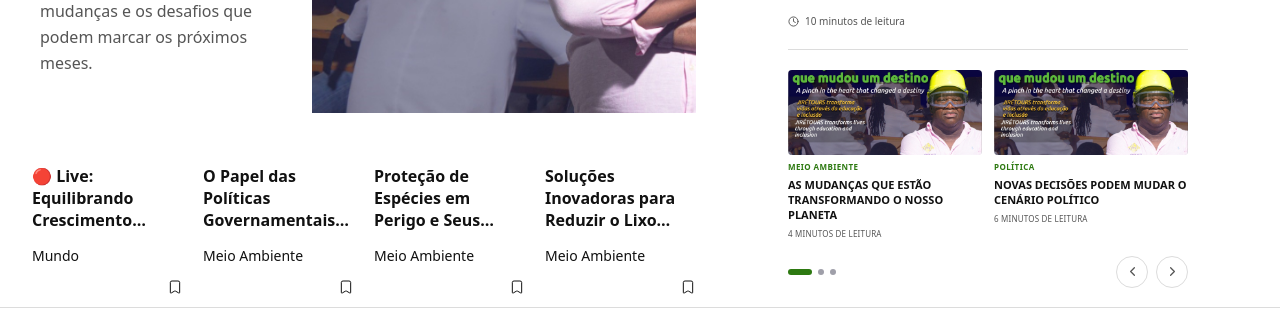
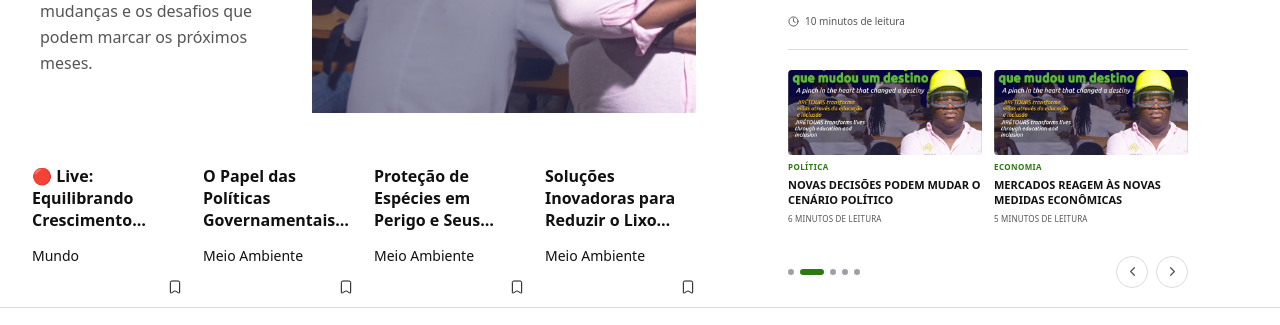
Before and after one commit to denatec/social-360, a Next.js app: page / in a window 1280 px wide. Shown: the part 897-1222 px from the top of the page. Built offline with nearby package versions, Linux system fonts and the light colour scheme.

Commit message:
Alterando no momento2

```diff
--- a/components/home/LatestNews.tsx
+++ b/components/home/LatestNews.tsx
@@ -1,15 +1,19 @@
 "use client";
 
 import Image from "next/image";
-import { ChevronLeft, ChevronRight, Clock } from "lucide-react";
-import { useState } from "react";
+import {
+  ChevronLeft,
+  ChevronRight,
+  Clock,
+} from "lucide-react";
+import { useEffect, useState } from "react";
 
 const latestNews = [
   {
     id: 1,
     category: "Mundo",
     title: "UM APERTO NO CORAÇÃO QUE MUDOU O DESTINO",
-    image: "/CAPA.png",
+    image: "/WhatsApp Image 2026-09-06 at 10.46.57.jpeg",
     time: "10 minutos de leitura",
   },
   {
@@ -50,50 +54,179 @@ const latestNews = [
 ];
 
 export function LatestNews() {
-  // Notícia principal
+  // =====================================================
+  // NOTÍCIA PRINCIPAL
+  // =====================================================
+
   const mainNews = latestNews[0];
 
-  // Notícias secundárias
+  // =====================================================
+  // NOTÍCIAS SECUNDÁRIAS
+  // =====================================================
+
   const secondaryNews = latestNews.slice(1);
 
-  // Cada slide mostra 2 notícias
-  const [slide, setSlide] = useState(0);
+  /*
+   * Mostramos 2 notícias ao mesmo tempo.
+   *
+   * Criamos clones:
+   *
+   * [últimas 2]
+   * [todas as notícias]
+   * [primeiras 2]
+   *
+   * Isso permite que o carrossel seja infinito.
+   */
 
-  const totalSlides = Math.ceil(secondaryNews.length / 2);
+  const visibleCount = 2;
 
-  // Próximo slide
+  const firstClones = secondaryNews.slice(0, visibleCount);
+  const lastClones = secondaryNews.slice(-visibleCount);
+
+  const carouselNews = [
+    ...lastClones,
+    ...secondaryNews,
+    ...firstClones,
+  ];
+
+  /*
+   * Começamos depois dos clones iniciais.
+   */
+  const [currentIndex, setCurrentIndex] =
+    useState(visibleCount);
+
+  /*
+   * Controla se a transição está ativa.
+   */
+  const [isTransitioning, setIsTransitioning] =
+    useState(true);
+
+  // =====================================================
+  // TAMANHO DE CADA CARD
+  // =====================================================
+
+  /*
+   * Cada card ocupa metade da área.
+   *
+   * O gap fica separado através do cálculo.
+   */
+
+  const cardWidth = "calc(50% - 6px)";
+
+  // =====================================================
+  // PRÓXIMO
+  // =====================================================
+
   const nextSlide = () => {
-    setSlide((current) => {
-      if (current >= totalSlides - 1) {
-        return 0;
+    if (!isTransitioning) return;
+
+    setCurrentIndex((current) => current + 1);
+  };
+
+  // =====================================================
+  // ANTERIOR
+  // =====================================================
+
+  const previousSlide = () => {
+    if (!isTransitioning) return;
+
+    setCurrentIndex((current) => current - 1);
+  };
+
+  // =====================================================
+  // TRANSITION END
+  // =====================================================
+
+  const handleTransitionEnd = () => {
+    /*
+     * Chegamos aos primeiros clones.
+     *
+     * Exemplo:
+     *
+     * 1 2 3 4 5 1 2
+     *           ↑
+     *         clone
+     *
+     * Voltamos silenciosamente para o início real.
+     */
+
+    if (
+      currentIndex >=
+      secondaryNews.length + visibleCount
+    ) {
+      setIsTransitioning(false);
+
+      setCurrentIndex(visibleCount);
+
+      requestAnimationFrame(() => {
+        requestAnimationFrame(() => {
+          setIsTransitioning(true);
+        });
+      });
     }
 
-      return current + 1;
+    /*
+     * Chegamos aos clones do final.
+     *
+     * Exemplo:
+     *
+     * 5 1 2 3 4 5 1 2
+     * ↑
+     * clone
+     */
+
+    if (currentIndex <= 0) {
+      setIsTransitioning(false);
+
+      setCurrentIndex(
+        secondaryNews.length
+      );
+
+      requestAnimationFrame(() => {
+        requestAnimationFrame(() => {
+          setIsTransitioning(true);
         });
+      });
+    }
   };
 
-  // Slide anterior
-  const previousSlide = () => {
-    setSlide((current) => {
-      if (current <= 0) {
-        return totalSlides - 1;
-      }
+  // =====================================================
+  // AUTO PLAY
+  // =====================================================
 
-      return current - 1;
-    });
-  };
+  useEffect(() => {
+    const timer = setInterval(() => {
+      setCurrentIndex((current) => current + 1);
+    }, 6000);
+
+    return () => clearInterval(timer);
+  }, []);
+
+  // =====================================================
+  // INDICADOR ATUAL
+  // =====================================================
+
+  const realIndex =
+    (currentIndex - visibleCount) %
+    secondaryNews.length;
+
+  const normalizedIndex =
+    realIndex < 0
+      ? realIndex + secondaryNews.length
+      : realIndex;
+
+  /*
+   * Como mostramos 2 notícias por vez,
+   * o indicador avança uma notícia por vez.
+   */
 
   return (
-    <aside
-      className="
-        mx-auto
-        w-full
-        max-w-[400px]
-      "
-    >
+    <aside className="mx-auto w-full max-w-[400px]">
+
       {/* =====================================================
           TÍTULO
       ====================================================== */}
+
       <div
         className="
           mb-5
@@ -109,14 +242,24 @@ export function LatestNews() {
           Em lançamento
         </h2>
 
-        <span className="h-2 w-2 rounded-full bg-[#2d7911]" />
+        <span
+          className="
+            h-2
+            w-2
+            rounded-full
+            bg-[#2d7911]
+          "
+        />
       </div>
 
       {/* =====================================================
           NOTÍCIA PRINCIPAL
       ====================================================== */}
+
       <article className="w-full">
+
         {/* IMAGEM CENTRALIZADA */}
+
         <div className="flex w-full justify-center">
           <div
             className="
@@ -146,11 +289,12 @@ export function LatestNews() {
           </div>
         </div>
 
-        {/* =================================================
-            INFORMAÇÕES DA NOTÍCIA
-        ================================================== */}
+        {/* INFORMAÇÕES */}
+
         <div className="mt-4">
+
           {/* CATEGORIA */}
+
           <span
             className="
               text-[10px]
@@ -165,6 +309,7 @@ export function LatestNews() {
           </span>
 
           {/* TÍTULO */}
+
           <h1
             className="
               mt-1
@@ -179,6 +324,7 @@ export function LatestNews() {
           </h1>
 
           {/* TEMPO */}
+
           <div
             className="
               mt-2
@@ -191,63 +337,65 @@ export function LatestNews() {
           >
             <Clock size={11} />
 
-            <span>{mainNews.time}</span>
+            <span>
+              {mainNews.time}
+            </span>
           </div>
         </div>
       </article>
 
       {/* =====================================================
-          LINHA DE SEPARAÇÃO
+          LINHA
       ====================================================== */}
+
       <div className="my-5 border-t border-theme" />
 
       {/* =====================================================
           CARROSSEL
       ====================================================== */}
+
       <div className="w-full overflow-hidden">
+
         <div
-          className="
+          onTransitionEnd={handleTransitionEnd}
+          className={`
             flex
-            transition-transform
-            duration-700
-            ease-[cubic-bezier(0.22,1,0.36,1)]
-          "
+            gap-3
+            ${
+              isTransitioning
+                ? "transition-transform duration-700 ease-[cubic-bezier(0.22,1,0.36,1)]"
+                : ""
+            }
+          `}
           style={{
-            transform: `translateX(-${slide * 100}%)`,
+            transform: `
+              translateX(
+                calc(
+                  -${currentIndex} * (${cardWidth} + 12px)
+                )
+              )
+            `,
           }}
         >
-          {/* =================================================
-              SLIDES
-          ================================================== */}
-          {Array.from({ length: totalSlides }).map(
-            (_, pageIndex) => {
-              const startIndex = pageIndex * 2;
 
-              const pageNews = secondaryNews.slice(
-                startIndex,
-                startIndex + 2
-              );
-
-              return (
-                <div
-                  key={pageIndex}
-                  className="
-                    grid
-                    min-w-full
-                    grid-cols-2
-                    gap-3
-                  "
-                >
-                  {pageNews.map((news) => (
+          {carouselNews.map((news, index) => (
             <article
-                      key={news.id}
+              key={`${news.id}-${index}`}
+              style={{
+                minWidth: cardWidth,
+                width: cardWidth,
+              }}
               className="
                 group
-                        min-w-0
+                shrink-0
                 cursor-pointer
               "
             >
-                      {/* IMAGEM PEQUENA */}
+
+              {/* =================================================
+                  IMAGEM
+              ================================================== */}
+
               <div
                 className="
                   relative
@@ -274,7 +422,10 @@ export function LatestNews() {
                 />
               </div>
 
-                      {/* CATEGORIA */}
+              {/* =================================================
+                  CATEGORIA
+              ================================================== */}
+
               <span
                 className="
                   mt-1.5
@@ -290,7 +441,10 @@ export function LatestNews() {
                 {news.category}
               </span>
 
-                      {/* TÍTULO */}
+              {/* =================================================
+                  TÍTULO
+              ================================================== */}
+
               <h3
                 className="
                   mt-1
@@ -308,7 +462,10 @@ export function LatestNews() {
                 {news.title}
               </h3>
 
-                      {/* TEMPO */}
+              {/* =================================================
+                  TEMPO
+              ================================================== */}
+
               <div
                 className="
                   mt-1.5
@@ -323,47 +480,52 @@ export function LatestNews() {
             </article>
           ))}
 
-                  {/* Mantém o espaço no último slide */}
-                  {pageNews.length === 1 && <div />}
-                </div>
-              );
-            }
-          )}
         </div>
       </div>
 
       {/* =====================================================
           CONTROLES
       ====================================================== */}
+
       <div className="mt-4 flex items-center justify-between">
+
         {/* INDICADORES */}
+
         <div className="flex items-center gap-1.5">
-          {Array.from({ length: totalSlides }).map(
-            (_, index) => (
+
+          {secondaryNews.map((news, index) => (
             <button
-                key={index}
+              key={news.id}
               type="button"
-                onClick={() => setSlide(index)}
-                aria-label={`Ir para slide ${index + 1}`}
+              onClick={() => {
+                setIsTransitioning(true);
+                setCurrentIndex(
+                  visibleCount + index
+                );
+              }}
+              aria-label={`Ir para notícia ${index + 1}`}
               className={`
                 h-1.5
                 rounded-full
                 transition-all
                 duration-500
                 ${
-                    slide === index
+                  normalizedIndex === index
                     ? "w-6 bg-[#2d7911]"
                     : "w-1.5 bg-zinc-400 dark:bg-zinc-700"
                 }
               `}
             />
-            )
-          )}
+          ))}
+
         </div>
 
         {/* SETAS */}
+
         <div className="flex items-center gap-2">
-          {/* ESQUERDA */}
+
+          {/* ANTERIOR */}
+
           <button
             type="button"
             onClick={previousSlide}
@@ -389,7 +551,8 @@ export function LatestNews() {
             <ChevronLeft size={15} />
           </button>
 
-          {/* DIREITA */}
+          {/* PRÓXIMA */}
+
           <button
             type="button"
             onClick={nextSlide}
@@ -414,6 +577,7 @@ export function LatestNews() {
           >
             <ChevronRight size={15} />
           </button>
+
         </div>
       </div>
     </aside>
```
Lines whose indentation alone changed are shown as unchanged.
